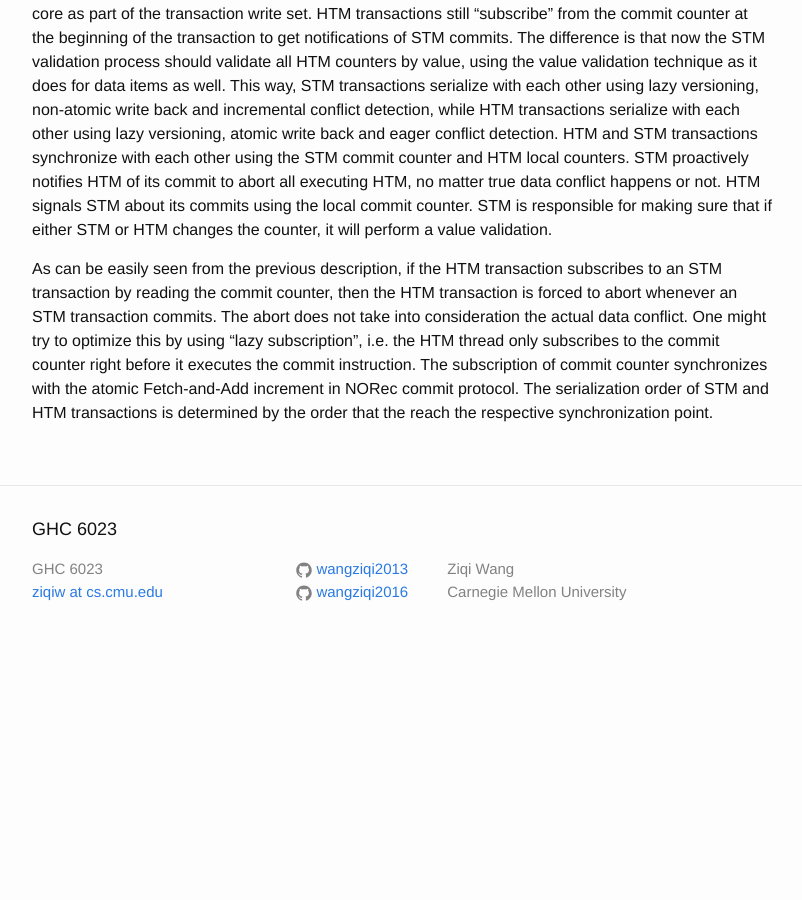
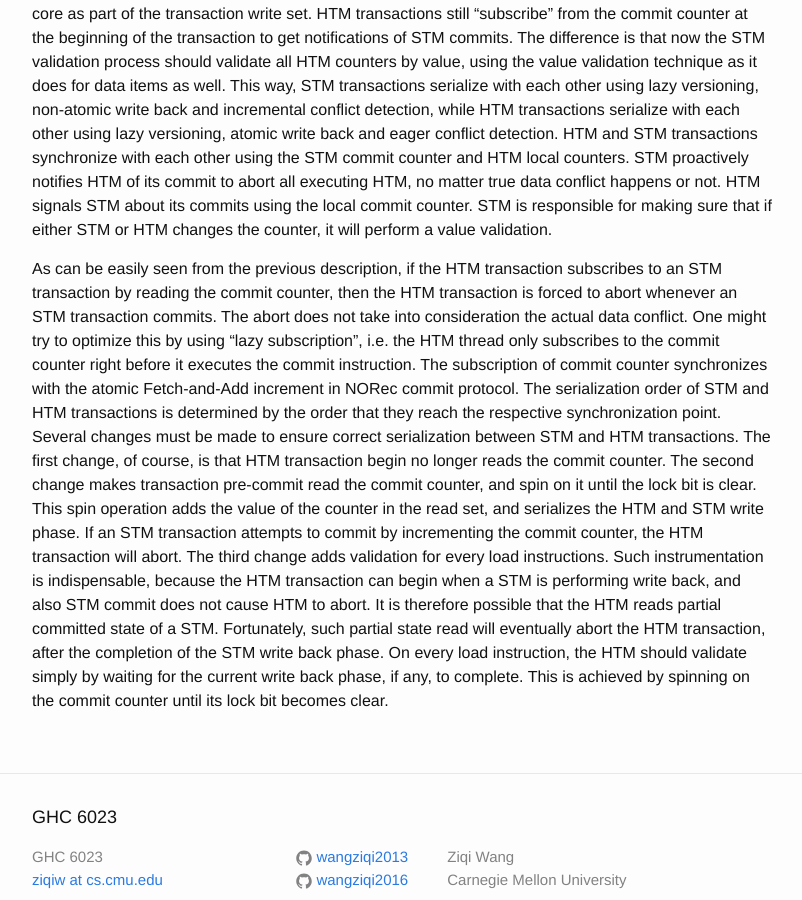
Before and after one commit to wangziqi2013/wangziqi2013.github.io, a Jekyll site: the page built from _posts/2018-05-28-Hybrid-Norec.markdown, in a window 1280 px wide and 900 px high, scrolled down 1993 px. Shown: the whole window, without its empty margins (238-1040 px from the left). Built offline with Jekyll 4.4.1, drawn with Linux system fonts in a browser that asks for light colours; before the commit the page ends 2656 px from its top, so only the background shows below that.

Commit message:
Still working

```diff
--- a/_posts/2018-05-28-Hybrid-Norec.markdown
+++ b/_posts/2018-05-28-Hybrid-Norec.markdown
@@ -85,5 +85,15 @@ reading the commit counter, then the HTM transaction is forced to abort whenever
 abort does not take into consideration the actual data conflict. One might try to optimize this by using
 "lazy subscription", i.e. the HTM thread only subscribes to the commit counter right before it executes the
 commit instruction. The subscription of commit counter synchronizes with the atomic Fetch-and-Add increment in
-NORec commit protocol. The serialization order of STM and HTM transactions is determined by the order that the
-reach the respective synchronization point.
+NORec commit protocol. The serialization order of STM and HTM transactions is determined by the order that they
+reach the respective synchronization point. Several changes must be made to ensure correct serialization between
+STM and HTM transactions. The first change, of course, is that HTM transaction begin no longer reads the commit counter.
+The second change makes transaction pre-commit read the commit counter, and spin on it until the lock bit is clear.
+This spin operation adds the value of the counter in the read set, and serializes the HTM and STM write phase.
+If an STM transaction attempts to commit by incrementing the commit counter, the HTM transaction will abort.
+The third change adds validation for every load instructions. Such instrumentation is indispensable, because the
+HTM transaction can begin when a STM is performing write back, and also STM commit does not cause HTM to abort.
+It is therefore possible that the HTM reads partial committed state of a STM. Fortunately, such partial state read
+will eventually abort the HTM transaction, after the completion of the STM write back phase. On every load
+instruction, the HTM should validate simply by waiting for the current write back phase, if any, to complete.
+This is achieved by spinning on the commit counter until its lock bit becomes clear.
```
